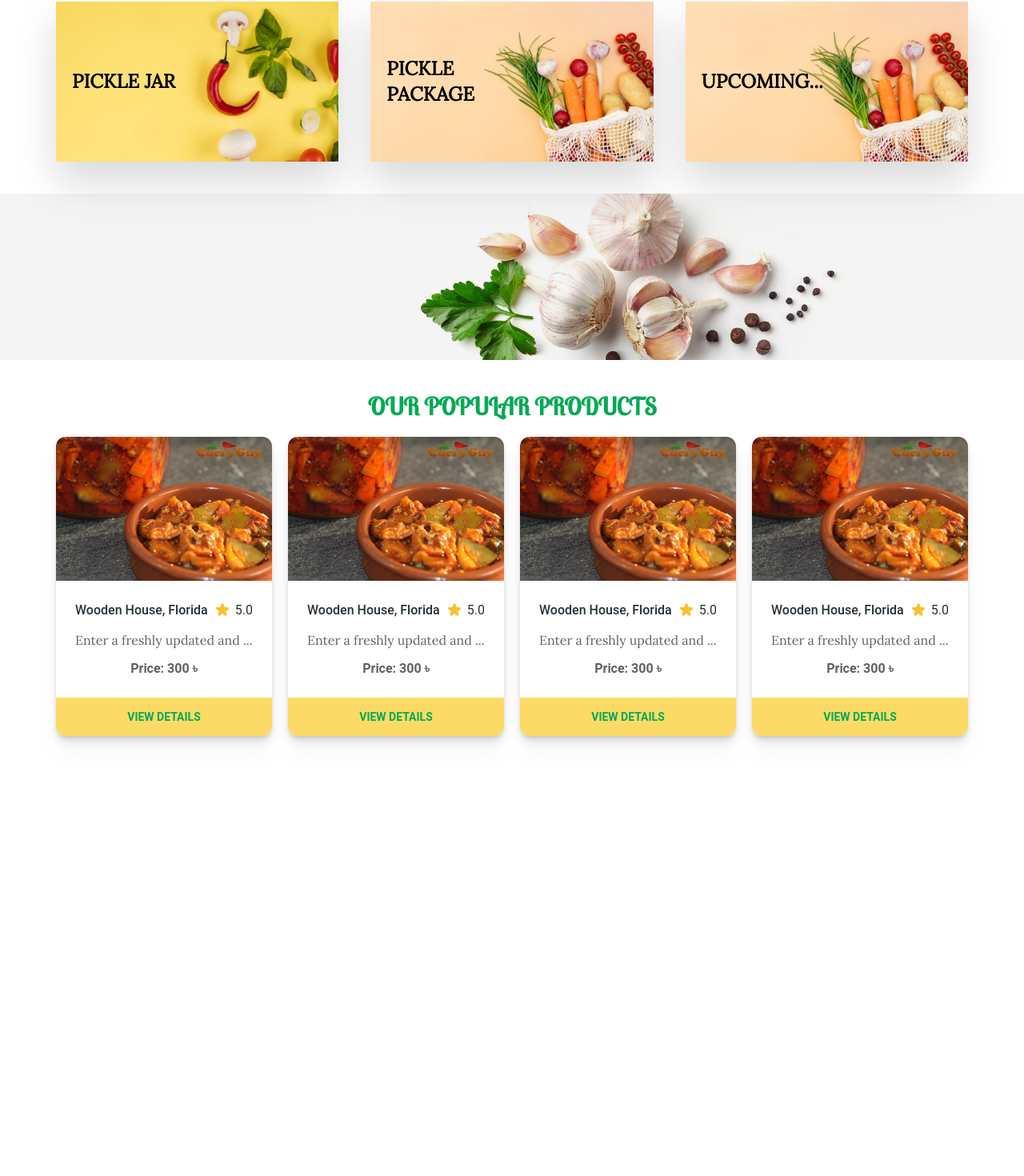
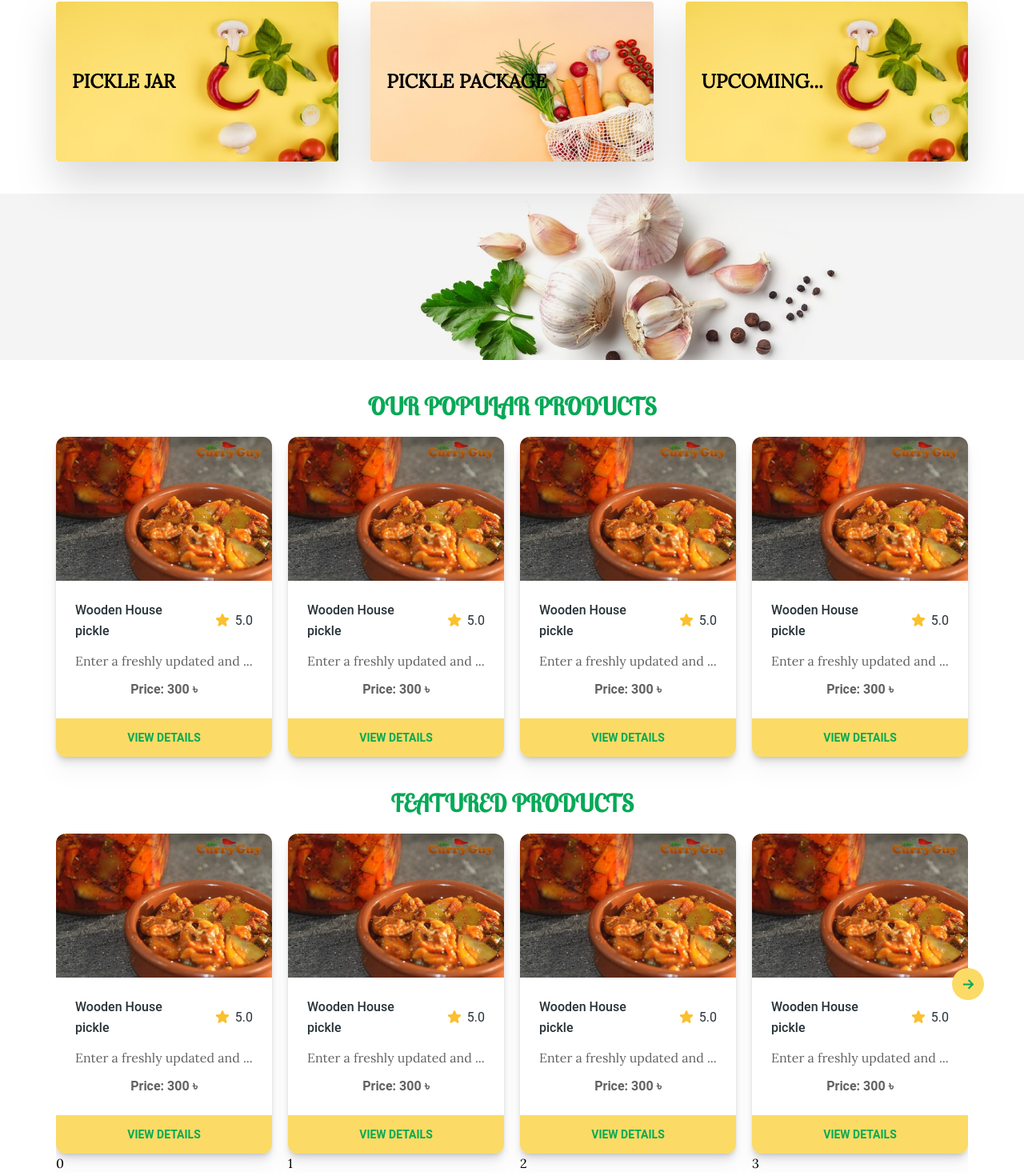
Before and after one commit to abedinwahid9/my-ecommerce, a Next.js app: page / in a window 1280 px wide. Shown: the part 763-2233 px from the top of the page at 80% size. Before the commit the page ends 1723 px from the top, so only its background shows below. Built offline with nearby package versions, Linux system fonts and the light colour scheme.

Commit message:
slider btn customization done

```diff
--- a/src/app/globals.css
+++ b/src/app/globals.css
@@ -5,3 +5,7 @@
 .active {
   color: red;
 }
+
+body {
+  user-select: none;
+}
--- a/src/app/page.js
+++ b/src/app/page.js
@@ -1,5 +1,6 @@
 import BannerSection from "@/components/BannerSection/BannerSection";
 import Category from "@/components/Category/Category";
+import FeaturedProducts from "@/components/FeaturedProducts/FeaturedProducts";
 import OurProducts from "@/components/OurProducts/OurProducts";
 import ShapeDesginOne from "@/components/ShapeDesign/ShapeDesginOne";
 import ShortBanner from "@/components/ShortBanner/ShortBanner";
@@ -12,6 +13,7 @@ export default function Home() {
       <Category></Category>
       <ShortBanner />
       <OurProducts />
+      <FeaturedProducts />
     </div>
   );
 }
--- a/src/components/Category/Category.js
+++ b/src/components/Category/Category.js
@@ -3,15 +3,16 @@ import Title from "../Title/Title";
 import single from "../../assets/categories/single.jpg";
 import packageImg from "../../assets/categories/package.jpg";
 import Image from "next/image";
+import "./category.css";
 
 const Category = () => {
   return (
     <div className="container mx-auto">
       <Title title="our categories"></Title>
       <div className="flex my-6 justify-between gap-10 md:flex-row flex-col items-center">
-        <div className="relative drop-shadow-2xl">
+        <div className="md:w-[380px] w-[300px] h-[200px] relative drop-shadow-2xl animation overflow-hidden">
           <Image
-            className="md:w-[400px] w-[300px] h-[200px] object-cover"
+            className="w-full h-full object-fill img"
             width={0}
             height={0}
             src={single}
@@ -21,29 +22,27 @@ const Category = () => {
             <h2 className=" text-2xl uppercase font-bold">pickle jar</h2>
           </div>
         </div>
-        <div className="relative drop-shadow-2xl">
+        <div className="md:w-[380px] w-[300px] h-[200px] relative drop-shadow-2xl animation overflow-hidden">
           <Image
-            className="md:w-[400px] w-[300px] h-[200px] object-cover"
+            className="w-full h-full object-fill img"
             width={0}
             height={0}
             src={packageImg}
             alt="category"
           />
           <div className="absolute top-0 w-full h-full flex items-center ml-5">
-            <h2 className=" text-2xl uppercase font-bold">
-              pickle <br /> package
-            </h2>
+            <h2 className=" text-2xl uppercase font-bold">pickle package</h2>
           </div>
         </div>
-        <div className="relative drop-shadow-2xl">
+        <div className="md:w-[380px] w-[300px] h-[200px] relative drop-shadow-2xl animation overflow-hidden">
           <Image
-            className="md:w-[400px] w-[300px] h-[200px] object-cover"
+            className="w-full h-full object-fill img"
             width={0}
             height={0}
-            src={packageImg}
+            src={single}
             alt="category"
           />
-          <div className="absolute top-0 w-full h-full flex  items-center ml-5">
+          <div className="absolute top-0 w-full h-full flex items-center ml-5">
             <h2 className=" text-2xl uppercase font-bold">upcoming...</h2>
           </div>
         </div>
--- /dev/null
+++ b/src/components/Category/category.css
@@ -0,0 +1,7 @@
+.animation img {
+  transition: transform 2s ease-in-out;
+}
+
+.animation:hover img {
+  transform: scale(1.2);
+}
--- /dev/null
+++ b/src/components/FeaturedProducts/FeaturedProducts.js
@@ -0,0 +1,118 @@
+"use client";
+import Title from "../Title/Title";
+// Import Swiper React components
+import { Swiper, SwiperSlide } from "swiper/react";
+// Import Swiper styles
+import "swiper/css";
+import ProductCard from "../ProductCard/ProductCard";
+import { useEffect, useRef, useState } from "react";
+import { GrFormNextLink } from "react-icons/gr";
+import { GrFormPreviousLink } from "react-icons/gr";
+
+const FeaturedProducts = () => {
+  const [prevBtnhide, setPrevBtnhide] = useState(false);
+  const [nextBtnhide, setNextBtnhide] = useState(false);
+
+  const swiper = useRef(null);
+  const handlePrev = () => {
+    swiper.current.swiper.slidePrev();
+    console.log(swiper.current.swiper);
+    if (swiper.current.swiper.activeIndex === 0) {
+      setPrevBtnhide(true);
+    }
+    if (
+      swiper.current.swiper.activeIndex ===
+      swiper.current.swiper.slides.length - 5
+    ) {
+      setNextBtnhide(false);
+    }
+  };
+  const handleNext = () => {
+    swiper.current.swiper.slideNext();
+    console.log(swiper.current.swiper);
+    if (swiper.current.swiper.activeIndex > 0) {
+      setPrevBtnhide(false);
+    }
+
+    if (
+      swiper.current.swiper.activeIndex ===
+      swiper.current.swiper.slides.length - 4
+    ) {
+      setNextBtnhide(true);
+    }
+  };
+
+  useEffect(() => {
+    if (swiper.current.swiper.activeIndex === 0) {
+      setPrevBtnhide(true);
+    } else {
+      setPrevBtnhide(false);
+    }
+  }, []);
+
+  return (
+    <div className="mx-auto container my-10 lg:px-0 px-5 relative">
+      <Title title="Featured products" />
+
+      <div className="my-5">
+        <Swiper
+          ref={swiper}
+          slidesPerView={1}
+          spaceBetween={10}
+          breakpoints={{
+            460: {
+              slidesPerView: 1,
+              spaceBetween: 20,
+            },
+            768: {
+              slidesPerView: 2,
+              spaceBetween: 20,
+            },
+
+            1024: {
+              slidesPerView: 3,
+              spaceBetween: 20,
+            },
+            1240: {
+              slidesPerView: 4,
+              spaceBetween: 20,
+            },
+          }}
+          className="mySwiper"
+        >
+          {[1, 2, 3, 4, 5, 6, 7, 8].map((card, i) => {
+            return (
+              <SwiperSlide key={i}>
+                <ProductCard />
+                <h2>{i}</h2>
+              </SwiperSlide>
+            );
+          })}
+        </Swiper>
+      </div>
+
+      <div className="flex gap-2 absolute top-1 lg:-left-5  left-1 h-full items-center z-50">
+        <button
+          className={`${
+            prevBtnhide ? "opacity-0" : "opacity-100"
+          }  md:w-10 w-8 md:h-10 h-8 flex justify-center items-center text-2xl text-secondaryColor rounded-full bg-optionalColor`}
+          onClick={() => handlePrev()}
+        >
+          <GrFormPreviousLink />
+        </button>
+      </div>
+      <div className="flex gap-2 absolute top-1 lg:-right-5  right-1 h-full items-center z-50">
+        <button
+          className={`${
+            nextBtnhide ? "opacity-0" : "opacity-100"
+          }  md:w-10 w-8 md:h-10 h-8 flex justify-center items-center text-2xl text-secondaryColor rounded-full bg-optionalColor`}
+          onClick={() => handleNext()}
+        >
+          <GrFormNextLink />
+        </button>
+      </div>
+    </div>
+  );
+};
+
+export default FeaturedProducts;
--- a/src/components/ProductCard/ProductCard.js
+++ b/src/components/ProductCard/ProductCard.js
@@ -15,24 +15,28 @@ import single from "../../assets/categories/single.jpg";
 
 const ProductCard = () => {
   return (
-    <Card className="w-full drop-shadow-xl overflow-hidden">
+    <Card className="w-full drop-shadow-xl dark:bg-black overflow-hidden dark:shadow-white">
       <div className="">
         <Image
           src={pickle}
           alt="card-image"
           width={0}
           height={0}
-          className="h-full w-full object-contain"
+          className="h-full  object-contain"
         />
       </div>
       <CardBody>
         <div className="mb-3 flex items-center justify-between">
-          <Typography variant="h6" color="blue-gray" className="font-medium">
-            Wooden House, Florida
+          <Typography
+            variant="h5 "
+            color="blue-gray"
+            className="font-medium dark:text-white"
+          >
+            Wooden House <br /> pickle
           </Typography>
           <Typography
             color="blue-gray"
-            className="flex items-center gap-1.5 font-normal"
+            className="flex items-center gap-1.5 font-normal dark:text-white"
           >
             <svg
               xmlns="http://www.w3.org/2000/svg"
@@ -49,9 +53,11 @@ const ProductCard = () => {
             5.0
           </Typography>
         </div>
-        <p color="gray">Enter a freshly updated and ...</p>
+        <p color="gray" className="dark:text-white">
+          Enter a freshly updated and ...
+        </p>
         <Typography
-          className="pt-3 text-center text-base font-semibold"
+          className="pt-3 text-center text-base font-semibold dark:text-white"
           color="gray"
         >
           Price: 300 ৳
--- a/src/components/ShortBanner/ShortBanner.js
+++ b/src/components/ShortBanner/ShortBanner.js
@@ -3,15 +3,24 @@ import shortbanner from "../../assets/bannerImg/banner3.jpg";
 
 const ShortBanner = () => {
   return (
-    <div className="my-10 ">
+    <div
+      className="my-10 w-full h-52"
+      style={{
+        backgroundImage: `url(${shortbanner.src})`,
+        backgroundAttachment: "fixed",
+        backgroundPosition: "center",
+        backgroundRepeat: "no-repeat",
+        backgroundSize: "cover",
+      }}
+    >
       {" "}
-      <Image
-        className="w-full h-52 object-cover"
+      {/* <Image
+        className="w-full h-52 object-cover bg-fixed"
         src={shortbanner}
         alt="Next.js"
         width={0}
         height={0}
-      />
+      /> */}
     </div>
   );
 };
```
